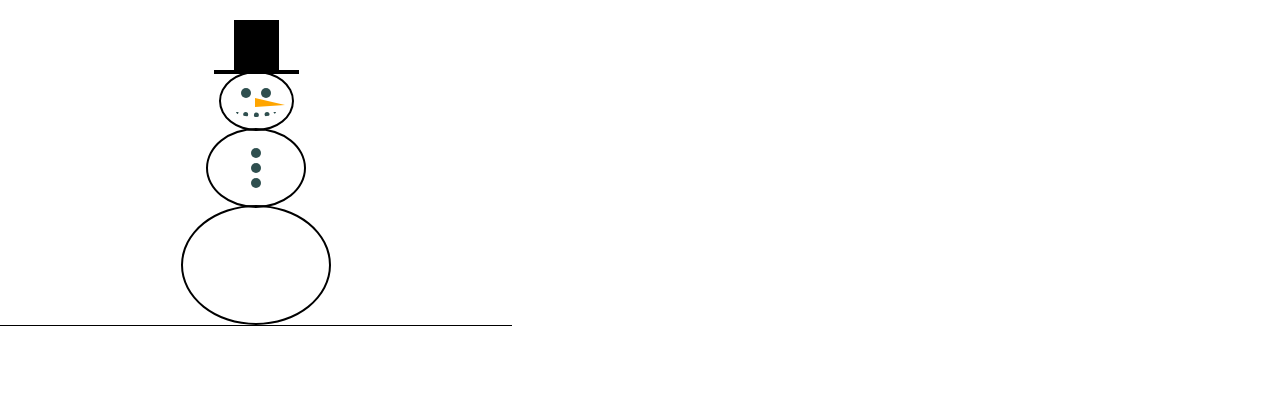
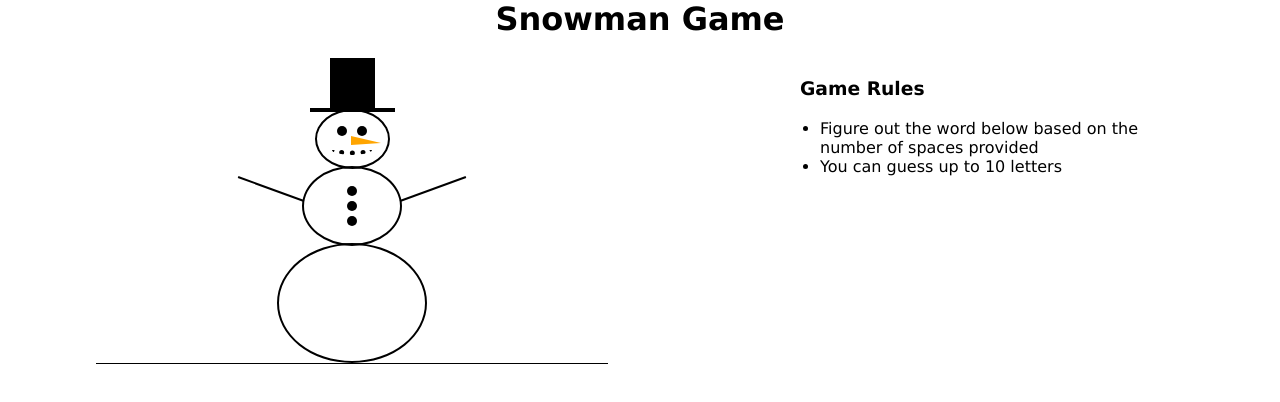
Before and after one commit to mmhernandez/snowman-game, a plain HTML site: page index.html in a window 1280 px wide. Drawn offline with Linux system fonts and the light colour scheme.

Commit message:
adding html for game rules and more styling

```diff
--- a/index.html
+++ b/index.html
@@ -8,6 +8,8 @@
     <title>Snowman</title>
 </head>
 <body>
+    <h1>Snowman Game</h1>
+    <div class="top">
         <div class="snowman-image">
             <div class="hat">
                 <div class="stovepipe"></div>
@@ -22,11 +24,27 @@
                 <div class="smile"></div>
             </div>
             <div class="mid-section">
+                <div id="right-arm" class="arm"></div>
                 <div class="button"></div>
                 <div class="button"></div>
                 <div class="button"></div>
+                <div id="left-arm" class="arm"></div>
             </div>
             <div class="bottom"></div>
+        </div>
+
+        <div class="top-right">
+            <div class="rules">
+                <h3>Game Rules</h3>
+                <ul>
+                    <li>Figure out the word below based on the number of spaces provided</li>
+                    <li>You can guess up to 10 letters</li>
+                </ul>
+            </div>
+            <div class="guessed-letters">
+
+            </div>
+        </div>
     </div>
 
     <script src="./script.js"></script>
--- a/style.css
+++ b/style.css
@@ -3,6 +3,14 @@
     padding: 0;
     border: 0;
     box-sizing: border-box;
+    font-family: 'Lucida Sans', 'Lucida Sans Regular', 'Lucida Grande', 'Lucida Sans Unicode', Geneva, Verdana, sans-serif;
+}
+h1 {
+    text-align: center;
+}
+.top {
+    display: flex;
+    justify-content: space-around;
 }
 .snowman-image {
     border-bottom: 1px solid black;
@@ -10,6 +18,7 @@
     flex-direction: column;
     align-items: center;
     width: 40%;
+    /* margin: 0px auto; */
 }
 .hat {
     display: flex;
@@ -46,7 +55,7 @@
     margin-top: 15px;
 }
 .eye, .button {
-    background-color: darkslategray;
+    background-color: black;
     width: 10px;
     height: 10px;
     border-radius: 50%;
@@ -60,7 +69,7 @@
     margin-left: 40%;
 }
 .smile {
-    border-bottom: 5px dotted darkslategray;
+    border-bottom: 5px dotted black;
     border-radius: 90%;
     width: 40px;
     height: 10px;
@@ -73,9 +82,25 @@
     align-items: center;
     justify-content: center;
     gap: 5px;
+    position: relative;
+}
+.arm {
+    border: 1px solid black;
+    width: 70px;
+    position: absolute;
+}
+#right-arm {
+    top: 20px;
+    left: -68px;
+    transform: rotate(20deg);
+}
+#left-arm {
+    top: 20px;
+    left: 94px;
+    transform: rotate(340deg);
 }
 .button {
-    background-color: darkslategray;
+    background-color: black;
     width: 10px;
     height: 10px;
     border-radius: 50%;
@@ -84,3 +109,14 @@
     width: 150px;
     height: 120px;
 }
+
+.top-right {
+    margin-top: 20px;
+    width: 30%;
+}
+.rules > h3 {
+    margin: 20px 0px;
+}
+.rules > ul {
+    margin-left: 20px;
+}
```
Lines whose indentation alone changed are shown as unchanged.
